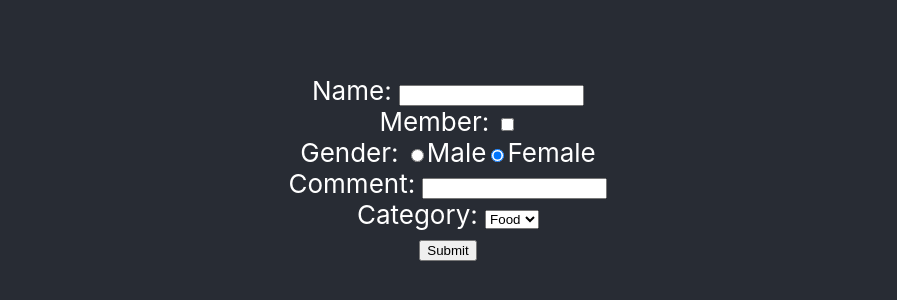
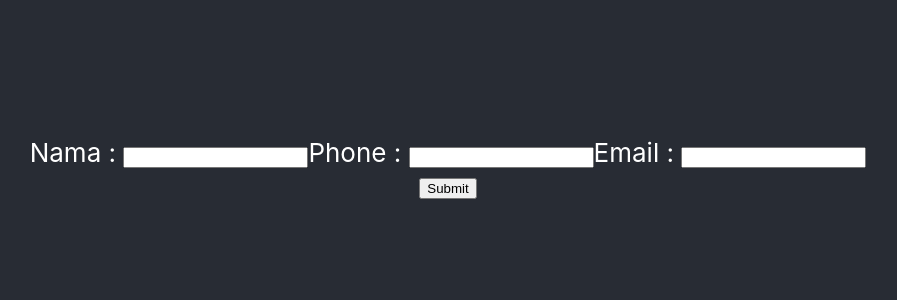
Before and after one commit to rikkyps/react-app, a React (Create React App) app: page / in a window 1280 px wide. Shown: the part 232-532 px from the top of the page, without its empty margins (192-1089 px from the left). Built offline with nearby package versions, Linux system fonts and the light colour scheme.

Commit message:
multi form controlled

```diff
--- a/src/App.js
+++ b/src/App.js
@@ -1,11 +1,11 @@
 import './App.css';
-import ControlledForm from './ControlledForm';
+import MultiForm from './MultiForm';
 
 function App() {
   return (
     <div className="App">
       <header className="App-header">
-        <ControlledForm />
+        <MultiForm/>
       </header>
     </div>
   );
--- /dev/null
+++ b/src/InputText.js
@@ -0,0 +1,10 @@
+import React from "react";
+
+const InputText = ({label, value, customEvent}) => {
+
+    return <label>
+        {label} : <input type="text" value={value} onChange={customEvent}/>
+    </label>
+}
+
+export default InputText
--- /dev/null
+++ b/src/MultiForm.js
@@ -0,0 +1,25 @@
+import React from "react";
+import InputText from "./InputText";
+
+const MultiForm = () => {
+    const [value, setValue] = React.useState({
+        name: '',
+        phone: '',
+        email: '',
+    })
+    const onSubmit = event => {
+        event.preventDefault()
+        alert(JSON.stringify(value))
+    }
+
+    return <form onSubmit={onSubmit}>
+        <InputText label='Nama' value={value.name} customEvent={(e) => setValue({ ...value, name: e.target.value })} />
+        <InputText label='Phone' value={value.phone} customEvent={(e) => setValue({ ...value, phone: e.target.value })} />
+        <InputText label='Email' value={value.email} customEvent={(e) => setValue({ ...value, email: e.target.value })} />
+        <br/>
+        <button type="submit">Submit</button>
+    </form>
+
+}
+
+export default MultiForm
```
Also changed, not shown: src/FormInput.js (added, +17 -0 lines).
